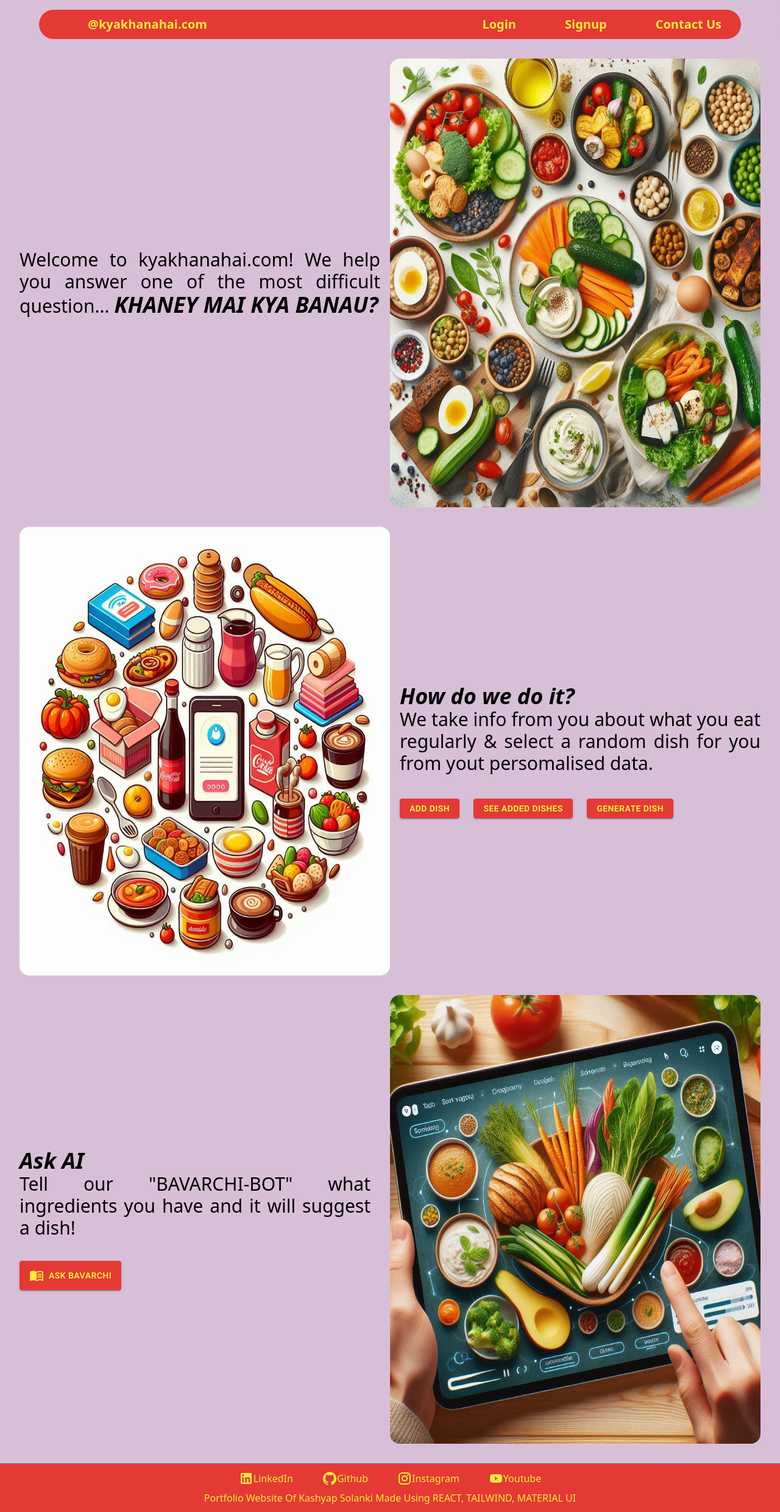
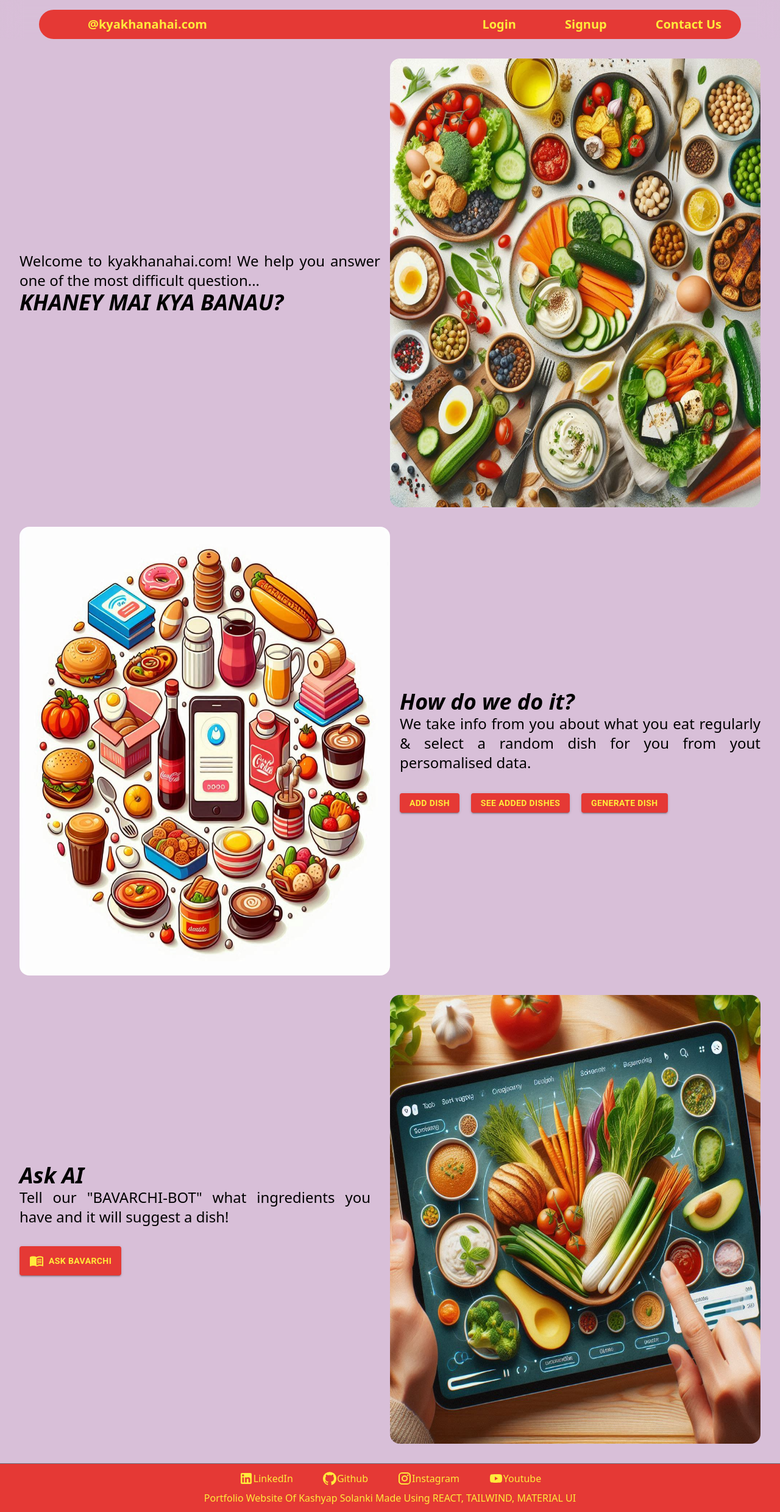
Before and after one commit to Kashyap2210/kyakhanahai_reworked, a React (Vite) app in the folder kyakhanahai-fe/Frontend/: page / in a window 1280 px wide. Shown: the whole page at 61% size. Built offline with nearby package versions, Linux system fonts and the light colour scheme; no server answers.

Commit message:
Text Sizes Change

```diff
--- a/kyakhanahai-fe/Frontend/src/Components/Contactus.jsx
+++ b/kyakhanahai-fe/Frontend/src/Components/Contactus.jsx
@@ -47,7 +47,7 @@ export default function Messagesection() {
   };
 
   return (
-    <form className={`h-80%`} onSubmit={handleSubmit}>
+    <form className={`h-screen`} onSubmit={handleSubmit}>
       <div className="sm-devices-textfields flex flex-col items mx-20 py-20">
         <TextField
           id="outlined-name"
--- a/kyakhanahai-fe/Frontend/src/Components/Firstintrocomp.jsx
+++ b/kyakhanahai-fe/Frontend/src/Components/Firstintrocomp.jsx
@@ -3,9 +3,10 @@ import "../App.css";
 export default function Firstintrocomp() {
   return (
     <div className="flex items-center justify-between bg-bg-champagne overflow-hidden p-8">
-      <p className="w-1/2 text-3xl text-justify	pr-4">
+      <p className="w-1/2 text-2xl text-justify	pr-4">
         Welcome to kyakhanahai.com! We help you answer one of the most difficult
-        question... <i className="text-4xl font-bold">KHANEY MAI KYA BANAU?</i>
+        question... <br />
+        <i className="text-4xl font-bold">KHANEY MAI KYA BANAU?</i>
       </p>
       <img
         src="intro_pic.jpg"
--- a/kyakhanahai-fe/Frontend/src/Components/Profile.jsx
+++ b/kyakhanahai-fe/Frontend/src/Components/Profile.jsx
@@ -58,7 +58,7 @@ export default function Profile() {
 
   return (
     // This is the grand container div
-    <div className="container  py-16 px-20 flex  items-center align-center justify-center	">
+    <div className="container py-16 px-20 flex  items-center align-center justify-center	">
       {" "}
       {/* LHS Section Starts Here */}
       <div className="lhs-side  flex gap-4 flex-col items-center align-center  w-1/2">
@@ -69,7 +69,7 @@ export default function Profile() {
             "No image available"
           )}
         </div>
-        <div className="text-4xl font-semibold	">
+        <div className="text-2xl font-semibold	">
           {userDetails.name || "Not available"}
         </div>
         <div className="text-xl font-normal	">
@@ -79,11 +79,11 @@ export default function Profile() {
       {/* LHS Section Ends Here */}
       {/* RHS Section Starts Here */}
       <div className="rhs-side h-100 flex gap-12 flex-col items-center align-center w-1/2">
-        <div className="text-4xl">
+        <div className="text-xl">
           <PinDropIcon sx={{ fontSize: 36, lineHeight: 40 }} />
           {userDetails.address || "Not available"}
         </div>
-        <div className="text-4xl">
+        <div className="text-xl">
           <PinDropIcon sx={{ fontSize: 36, lineHeight: 40 }} />
           Locality: {userDetails.locality || "Not available"}
         </div>
@@ -97,7 +97,7 @@ export default function Profile() {
               color="secondary"
               variant="contained"
               sx={{
-                marginTop: "2rem",
+                // marginTop: "2rem",
                 backgroundColor: "#e53935",
                 color: "#ffeb3b",
                 fontWeight: "550",
--- a/kyakhanahai-fe/Frontend/src/Components/Secondintrocomp.jsx
+++ b/kyakhanahai-fe/Frontend/src/Components/Secondintrocomp.jsx
@@ -95,7 +95,7 @@ export default function Secondintrocomp() {
 
   return (
     <div>
-      <div className="main-content flex items-center justify-between bg-bg-champagne p-8 text-3xl text-justify	">
+      <div className="main-content flex items-center justify-between bg-bg-champagne p-8 text-2xl text-justify	">
         <img
           // style={{ borderRadius: "12px" }} // Set border radius with inline styles
           src="second_intro.jpg"
--- a/kyakhanahai-fe/Frontend/src/Components/Thirdintrocomp.jsx
+++ b/kyakhanahai-fe/Frontend/src/Components/Thirdintrocomp.jsx
@@ -15,7 +15,7 @@ export default function Thirdintrocomp() {
 
   return (
     <div className="p-8">
-      <div className="main-content flex items-center justify-between bg-bg-champagne text-3xl text-justify">
+      <div className="main-content flex items-center justify-between bg-bg-champagne text-2xl text-justify">
         <p className="w-1/2 pr-8">
           <i className="text-4xl font-bold">Ask AI </i>
           <br />
```
